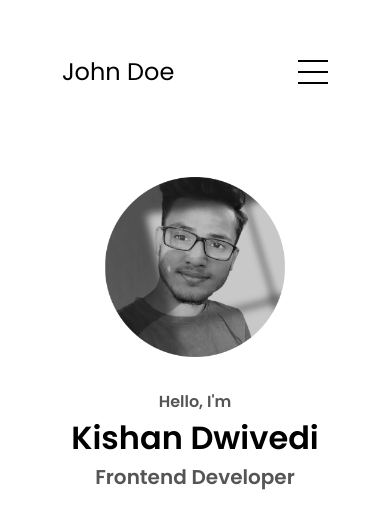
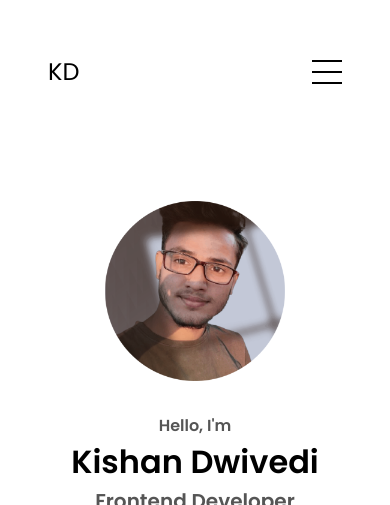
Before and after one commit to Kishan-dwivedi007/My-portfolio, a plain HTML site: page index.html in a window 390 px wide. Shown: the top 505 px of the page. Drawn offline with Linux system fonts and the light colour scheme.

Commit message:
updated css

```diff
--- a/index.html
+++ b/index.html
@@ -21,7 +21,7 @@
       </div>
     </nav>
     <nav id="hamburger-nav">
-      <div class="logo">John Doe</div>
+      <div class="logo">KD</div>
       <div class="hamburger-menu">
         <div class="hamburger-icon" onclick="toggleMenu()">
           <span></span>
--- a/mediaqueries.css
+++ b/mediaqueries.css
@@ -3,9 +3,11 @@
     height: 83vh;
     margin-bottom: 6rem;
   }
+
   .about-containers {
     flex-wrap: wrap;
   }
+
   #contact,
   #projects {
     height: fit-content;
@@ -16,87 +18,114 @@
   #desktop-nav {
     display: none;
   }
+
   #hamburger-nav {
     display: flex;
+    justify-content: space-between;
+    margin: 0 3rem;
   }
+
   #experience,
   .experience-details-container {
     margin-top: 2rem;
   }
+
   #profile,
   .section-container {
     display: block;
   }
+
   .arrow {
     display: none;
   }
+
   section,
   .section-container {
     height: fit-content;
   }
+
   section {
     margin: 0 5%;
   }
+
   .section__pic-container {
     width: 275px;
     height: 275px;
     margin: 0 auto 2rem;
   }
+
   .about-containers {
     margin-top: 0;
   }
 }
 
 @media screen and (max-width: 600px) {
+
   #contact,
   footer {
     height: 40vh;
   }
+
   #profile {
-    height: 83vh;
+    height: 75vh;
     margin-bottom: 0;
+    margin-top: 1.5rem;
   }
+
   article {
     font-size: 1rem;
   }
+
   footer nav {
     height: fit-content;
     margin-bottom: 2rem;
   }
+
   .about-containers,
   .contact-info-upper-container,
   .btn-container {
     flex-wrap: wrap;
   }
+
   .contact-info-container {
     margin: 0;
+    margin-left: 0.8rem;
+    margin-right: 0.8rem;
   }
+
   .contact-info-container p,
   .nav-links li a {
     font-size: 1rem;
   }
+
   .experience-sub-title {
     font-size: 1.25rem;
   }
+
   .logo {
     font-size: 1.5rem;
   }
+
   .nav-links {
     flex-direction: column;
     gap: 0.5rem;
     text-align: center;
   }
+
   .section__pic-container {
     width: auto;
     height: 46vw;
     justify-content: center;
   }
+
   .section__text__p2 {
     font-size: 1.25rem;
   }
+
   .title {
     font-size: 2rem;
   }
+
   .text-container {
     text-align: justify;
   }
--- a/style.css
+++ b/style.css
@@ -178,9 +178,7 @@ section {
   margin: auto 0;
 }
 
-.section__pic-container img {
-  filter: grayscale();
-}
+
 
 
 .section__text {
```
